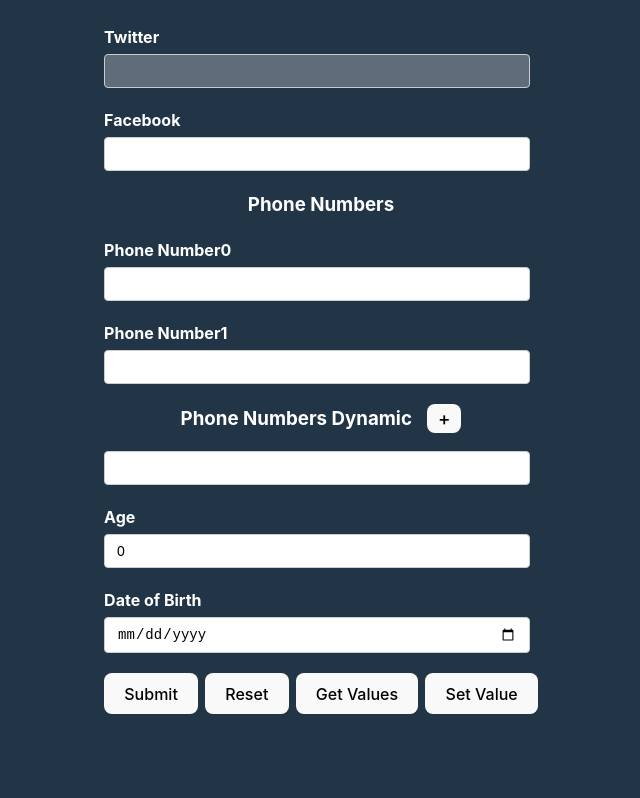
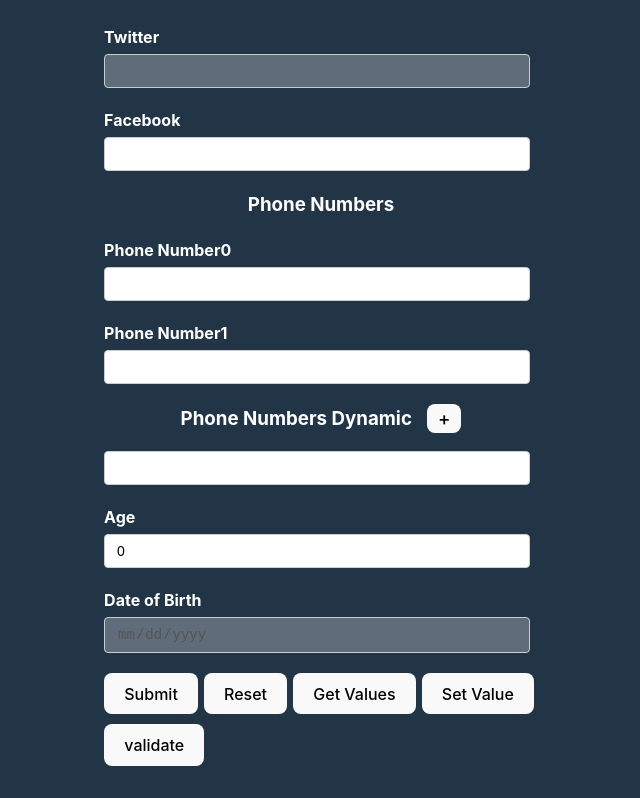
Before and after one commit to mahmoudelkhadragy/react-hook-form, a React (Vite) app: page / in a window 1280 px wide. Shown: the part 420-1218 px from the top of the page, without its empty margins (319-959 px from the left). Before the commit the page ends 1166 px from the top, so only its background shows below. Built offline with nearby package versions, Linux system fonts and the light colour scheme.

Commit message:
manually trigger validations

```diff
--- a/src/App.css
+++ b/src/App.css
@@ -38,7 +38,12 @@ input[type="date"] {
   padding: 2px 10px;
   margin-left: 15px;
 }
+.mt-2 {
+  margin-top: 10px;
+}
 .flex {
   display: flex;
   justify-content: space-between;
+  flex-wrap: wrap;
+  max-width: 430px;
 }
--- a/src/components/YouTubeForm.tsx
+++ b/src/components/YouTubeForm.tsx
@@ -64,6 +64,7 @@ export const YouTubeForm = () => {
     getValues,
     setValue,
     reset,
+    trigger,
   } = form;
 
   const {
@@ -144,6 +145,7 @@ export const YouTubeForm = () => {
             type="email"
             id="email"
             {...register("email", {
+              required: "Email is required",
               pattern: {
                 value:
                   /^[a-zA-Z0-9.!#$%&'*+/=?^_`{|}~-]+@[a-zA-Z0-9-]+(?:\.[a-zA-Z0-9-]+)*$/,
@@ -265,6 +267,7 @@ export const YouTubeForm = () => {
             type="date"
             id="dob"
             {...register("dob", {
+              disabled: true,
               valueAsDate: true,
             })}
           />
@@ -280,6 +283,13 @@ export const YouTubeForm = () => {
           <button type="button" onClick={handelSetValue}>
             Set Value
           </button>
+          <button
+            className="mt-2"
+            type="button"
+            onClick={() => trigger("channel")}
+          >
+            validate
+          </button>
         </div>
       </form>
       <DevTool control={control} />
```
